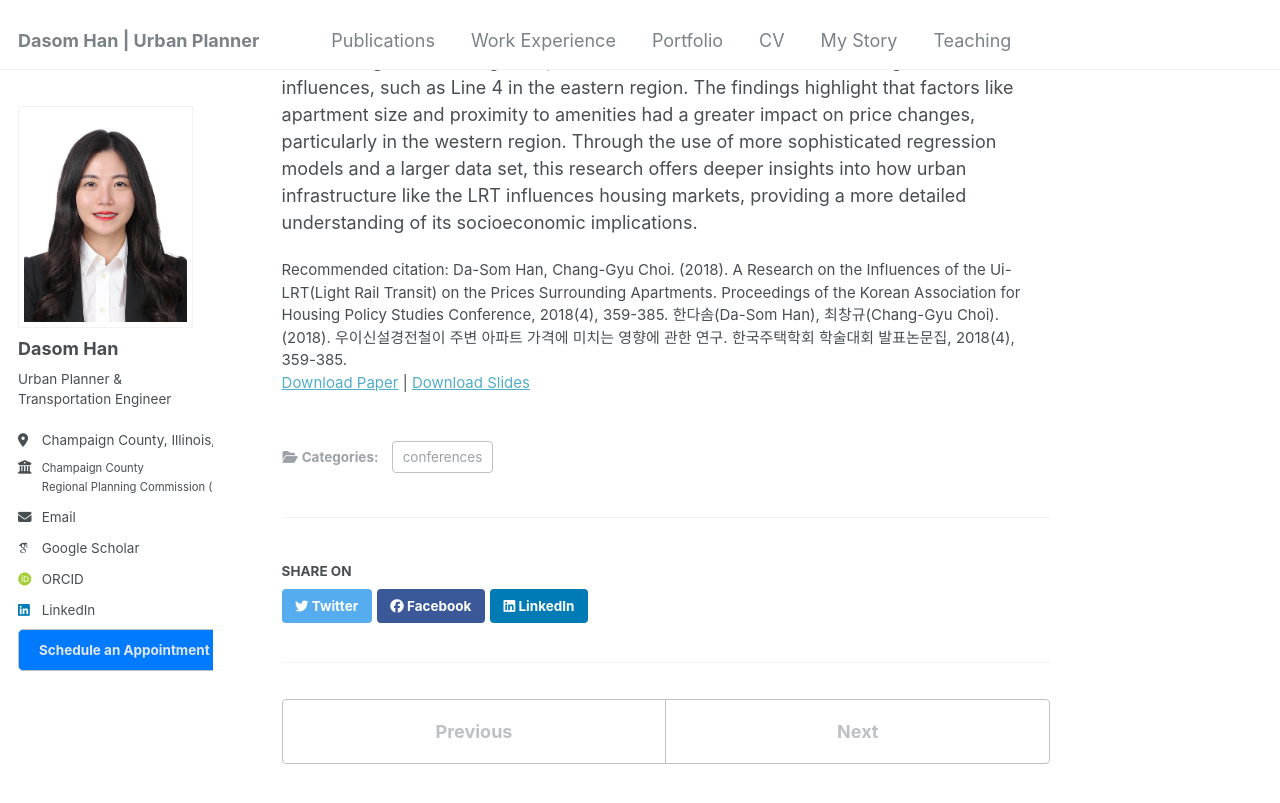
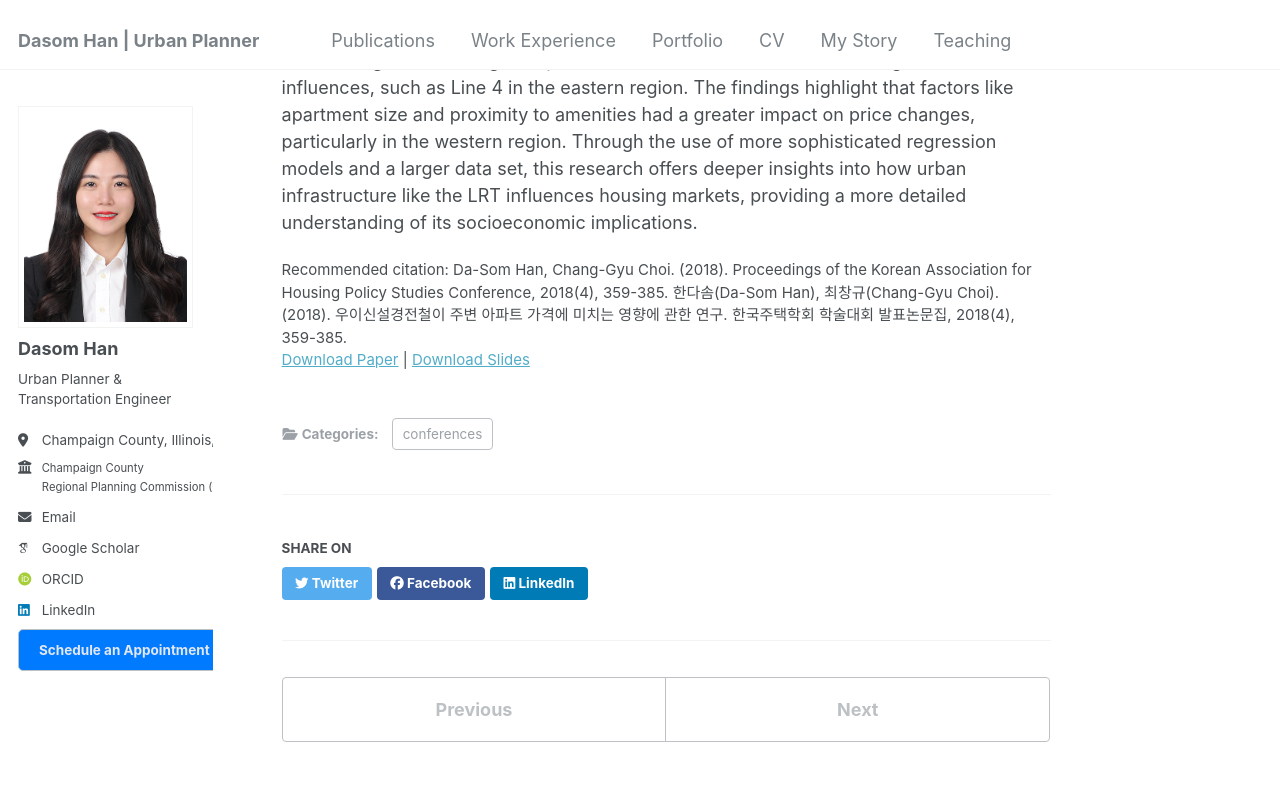
Before and after one commit to dasomh/dasomh.github.io, a Jekyll site: the page built from _publications/2018-10-01-paper-title-number-1.md, in a window 1280 px wide and 900 px high, scrolled down 401 px. Shown: the top 803 px of the window. Built offline with Jekyll 4.4.1, drawn with Linux system fonts in a browser that asks for light colours; some web fonts are replaced.

Commit message:
Update 2018-10-01-paper-title-number-1.md

```diff
--- a/_publications/2018-10-01-paper-title-number-1.md
+++ b/_publications/2018-10-01-paper-title-number-1.md
@@ -8,7 +8,7 @@
 venue: 'Korean Association for Housing Policy Studies'
 slidesurl: 'http://dasomh.github.io/files/201812_주택학회발표.pdf'
 paperurl: 'https://scholar.kyobobook.co.kr/article/detail/4010027352972'
-citation: 'Da-Som Han, Chang-Gyu Choi. (2018). A Research on the Influences of the Ui-LRT(Light Rail Transit) on the Prices Surrounding Apartments. Proceedings of the Korean Association for Housing Policy Studies Conference, 2018(4), 359-385. 한다솜(Da-Som Han), 최창규(Chang-Gyu Choi). (2018). 우이신설경전철이 주변 아파트 가격에 미치는 영향에 관한 연구. 한국주택학회 학술대회 발표논문집, 2018(4), 359-385.'
+citation: 'Da-Som Han, Chang-Gyu Choi. (2018). Proceedings of the Korean Association for Housing Policy Studies Conference, 2018(4), 359-385. 한다솜(Da-Som Han), 최창규(Chang-Gyu Choi). (2018). 우이신설경전철이 주변 아파트 가격에 미치는 영향에 관한 연구. 한국주택학회 학술대회 발표논문집, 2018(4), 359-385.'
 ---
 
 This study expands upon previous research presented by the Korean Regional Development Association by incorporating a broader range of factors to assess the socioeconomic impacts of the Ui-Sinseol Light Rail Transit (LRT) on apartment prices. While it continues to use multiple regression analysis, it delves deeper by examining a more comprehensive set of variables, including apartment characteristics such as size and year of construction, environmental factors, and neighborhood socioeconomic conditions. The study provides a more nuanced comparison between the eastern and western regions, isolating the specific effects of the LRT and considering additional influences, such as Line 4 in the eastern region. The findings highlight that factors like apartment size and proximity to amenities had a greater impact on price changes, particularly in the western region. Through the use of more sophisticated regression models and a larger data set, this research offers deeper insights into how urban infrastructure like the LRT influences housing markets, providing a more detailed understanding of its socioeconomic implications.
```
